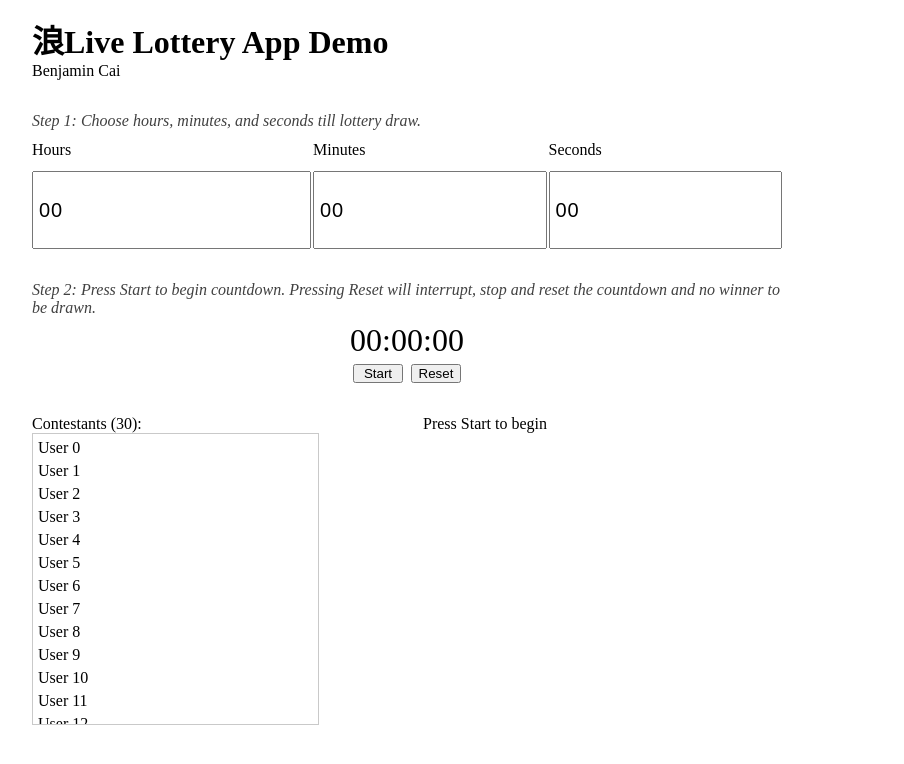
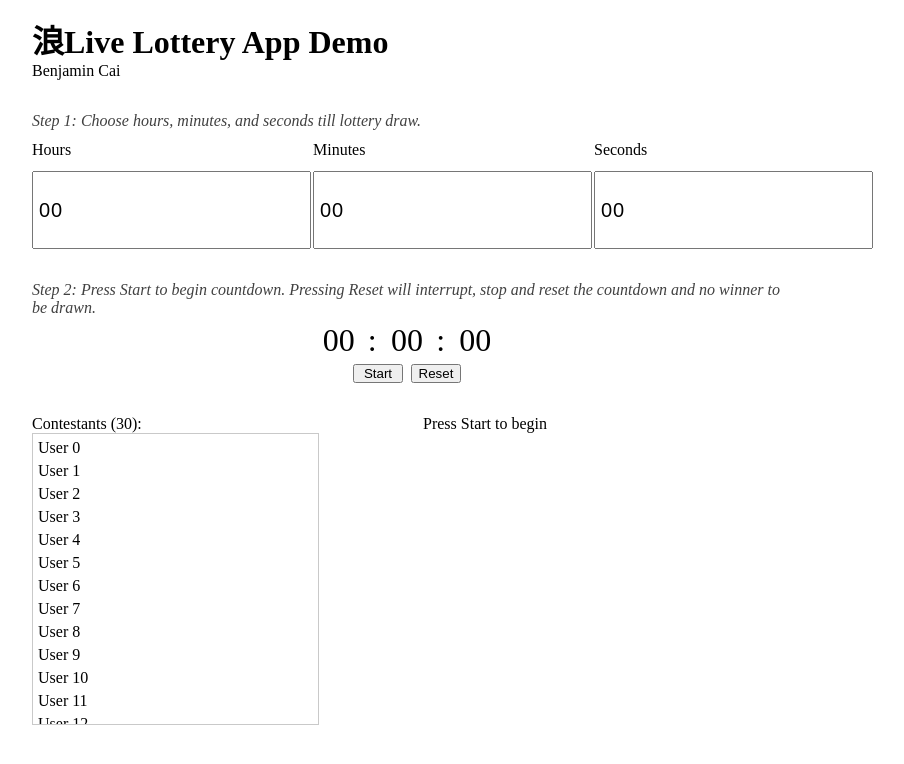
Before and after one commit to benhcai/langliveappdemo-lottery-app-benjamin-cai, a React (Create React App) app: page / in a window 1280 px wide. Shown: the top 764 px of the page, without its empty margins (233-1137 px from the left). Built offline with nearby package versions, Linux system fonts and the light colour scheme.

Commit message:
setTimeout limit enforced on Stopwatch; Prevent 0 time starts; Added custom StopwatchClock component; Added performance improvements

```diff
--- a/src/App.js
+++ b/src/App.js
@@ -12,7 +12,7 @@ function App() {
         <p>Benjamin Cai</p>
       </div>
       <TimerInput />
-      <Stopwatch />
+      {<Stopwatch />}
       <Users />
       <Picker />
     </div>
--- a/src/components/Stopwatch/Stopwatch.component.jsx
+++ b/src/components/Stopwatch/Stopwatch.component.jsx
@@ -1,8 +1,9 @@
-import { useState, useRef } from "react";
 import "./Stopwatch.styles.css";
+import { useState, useRef, useEffect } from "react";
 import { useSelector, useDispatch } from "react-redux";
 import { setPick, setWinner } from "../Picker/state/picker.actions";
-import { formatTime } from "../../helpers/formatStopwatchTime";
+import StopwatchClock from "../StopwatchClock/StopwatchClock.component";
+import { checkValidTimeout } from "../../helpers/checkValidTimeout";
 
 const Stopwatch = () => {
   const dispatch = useDispatch();
@@ -11,20 +12,28 @@ const Stopwatch = () => {
   const secsStored = useSelector((state) => state.timerInput.secs);
 
   const [started, setStarted] = useState(false);
+  const [timeoutTime, setTimeoutTime] = useState(0);
+  const [count, setCount] = useState(timeoutTime);
 
-  const timeInMs = () => {
-    const hours = hoursStored * 60 * 60 * 1000;
-    const mins = minsStored * 60 * 1000;
-    const seconds = secsStored * 1000;
-    const ms = hours + mins + seconds;
-    return ms;
-  };
-
-  const timeoutTime = timeInMs();
-  const [count, setCount] = useState(timeoutTime);
+  useEffect(() => {
+    const timeInMs = () => {
+      const hours = Number(hoursStored) * 60 * 60 * 1000;
+      const mins = Number(minsStored) * 60 * 1000;
+      const seconds = Number(secsStored) * 1000;
+      const ms = hours + mins + seconds;
+      return ms;
+    };
+    setTimeoutTime(timeInMs());
+  }, [hoursStored, minsStored, secsStored]);
 
   const interval = useRef();
   const timeout = useRef();
+
+  useEffect(() => {
+    return () => {
+      clearTimeout(timeout.current);
+    };
+  }, []);
 
   const createTimeout = () => {
     return setTimeout(() => {
@@ -42,25 +51,48 @@ const Stopwatch = () => {
   };
 
   const intervalCallback = () => {
-    setCount((prevCount) => prevCount - 1);
+    setCount((prevCount) => prevCount - 1000);
   };
+
+  const [isTimerError, setIsTimerError] = useState(false);
+
   const handleStart = () => {
+    if (timeoutTime === 0) {
+      setIsTimerError(true);
+      setErrorMessage("Countdown time cannot be 0. Please select a time for the countdown");
+      return;
+    }
+    if (!checkValidTimeout(timeoutTime)) {
+      setIsTimerError(true);
+      setErrorMessage("Countdown time is too long. Valid times range up to 2147483 seconds");
+      return;
+    }
+    setIsTimerError(false);
+    setErrorMessage("");
     if (started === true) return;
     dispatch(setWinner(""));
     setStarted(true);
-    setCount(timeoutTime / 1000);
+    setCount(timeoutTime);
     const intervalStep = 1000;
     interval.current = createInterval(intervalStep, intervalCallback);
     timeout.current = createTimeout();
   };
 
-  const handleStop = () => {
+  const handleReset = () => {
+    setErrorMessage("");
+    setIsTimerError(false);
     dispatch(setWinner(""));
     setStarted(false);
     setCount(0);
     clearInterval(interval.current);
     clearTimeout(timeout.current);
   };
+
+  const makeCountdown = () => {
+    return <StopwatchClock ms={count}></StopwatchClock>;
+  };
+
+  const [errorMessage, setErrorMessage] = useState("");
 
   return (
     <div className="Stopwatch">
@@ -79,15 +111,15 @@ const Stopwatch = () => {
         </button>
         <button
           className={`stopwatch--reset ${started === true ? "stopwatch--reset--active" : ""}`}
-          onClick={handleStop}
+          onClick={handleReset}
         >
           Reset
         </button>
       </div>
-
       <div className={`stopwatch--count ${started ? "stopwatch--active" : ""}`}>
-        {formatTime(count * 1000)}
+        {makeCountdown()}
       </div>
+      {isTimerError ? <div className="time-error">{errorMessage}</div> : ""}
     </div>
   );
 };
--- a/src/components/Stopwatch/Stopwatch.styles.css
+++ b/src/components/Stopwatch/Stopwatch.styles.css
@@ -52,3 +52,8 @@ button {
 .stopwatch--reset--active {
   border: 1px solid rgb(21, 11, 0);
 }
+
+.time-error {
+  grid-column: span 2;
+  color: rgb(220, 4, 4);
+}
--- /dev/null
+++ b/src/components/StopwatchClock/StopwatchClock.component.jsx
@@ -0,0 +1,25 @@
+import "./StopwatchClock.style.css";
+import { twoDigits } from "../../helpers/formatTimerInputNums";
+
+const StopwatchClock = ({ ms }) => {
+  const msInHour = 1 * 60 * 60 * 1000;
+  const hours = Math.trunc(ms / msInHour);
+  ms = ms % msInHour;
+  const msInMin = 1 * 60 * 1000;
+  const mins = Math.trunc(ms / msInMin);
+  ms = ms % msInMin;
+  const msInSec = 1000;
+  const secs = Math.trunc(ms / msInSec);
+
+  return (
+    <div className="StopwatchClock">
+      <div className="StopwatchClock--hours">{twoDigits(hours)}</div>
+      <div className="StopwatchClock--divider">:</div>
+      <div className="StopwatchClock--mins">{twoDigits(mins)}</div>
+      <div className="StopwatchClock--divider">:</div>
+      <div className="StopwatchClock--secs">{twoDigits(secs)}</div>
+    </div>
+  );
+};
+
+export default StopwatchClock;
--- /dev/null
+++ b/src/components/StopwatchClock/StopwatchClock.style.css
@@ -0,0 +1,11 @@
+.StopwatchClock {
+  display: grid;
+  grid-template-columns: 1fr 10px 1fr 10px 1fr;
+  justify-items: center;
+  min-width: 195px;
+}
+
+.StopwatchClock--divider {
+  display: flex;
+  width: 10px;
+}
--- a/src/components/TimerInput/TimerInput.component.jsx
+++ b/src/components/TimerInput/TimerInput.component.jsx
@@ -3,34 +3,34 @@ import { useState } from "react";
 import { useDispatch } from "react-redux";
 import { updateHours, updateMins, updateSecs } from "./state/timerInput.actions";
 import { twoDigits } from "../../helpers/formatTimerInputNums";
+import { onFocusHandler, onBlurHandler } from "../../helpers/timerEventHandlers.js";
 
 const TimerInput = () => {
   const dispatch = useDispatch();
-  const [hours, setHours] = useState(twoDigits(0));
-  const [mins, setMins] = useState(twoDigits(0));
-  const [secs, setSecs] = useState(twoDigits(0));
+  const [hours, setHours] = useState(twoDigits("00"));
+  const [mins, setMins] = useState(twoDigits("00"));
+  const [secs, setSecs] = useState("00");
 
   const handleHoursChange = (e) => {
-    const val = Number(e.target.value);
-    setHours(twoDigits(val));
-    dispatch(updateHours(val));
+    const formattedVal = twoDigits(e.target.value);
+    setHours(formattedVal);
+    dispatch(updateHours(formattedVal));
   };
 
   const handleMinsChange = (e) => {
-    const val = Number(e.target.value);
-    setMins(twoDigits(val));
-    dispatch(updateMins(val));
+    const formattedVal = twoDigits(e.target.value);
+    setMins(formattedVal);
+    dispatch(updateMins(formattedVal));
   };
 
   const handleSecsChange = (e) => {
-    const val = Number(e.target.value);
-    setSecs(twoDigits(val));
-    dispatch(updateSecs(val));
+    const formattedVal = twoDigits(e.target.value);
+    setSecs(formattedVal);
+    dispatch(updateSecs(formattedVal));
   };
 
   const minHoursMinsSecs = 0;
   const maxMinsSecs = 60;
-
   return (
     <div className="TimerInput">
       <p className="instruction-text">
@@ -45,6 +45,8 @@ const TimerInput = () => {
           onChange={handleHoursChange}
           min={minHoursMinsSecs}
           step="1"
+          onFocus={() => onFocusHandler(hours, setHours)}
+          onBlur={() => onBlurHandler(hours, setHours)}
         />
         <label>Minutes</label>
         <input
@@ -53,8 +55,10 @@ const TimerInput = () => {
           value={mins}
           onChange={handleMinsChange}
           min={minHoursMinsSecs}
-          max={maxMinsSecs}
+          // max={maxMinsSecs}
           step="1"
+          onFocus={() => onFocusHandler(mins, setMins)}
+          onBlur={() => onBlurHandler(mins, setMins)}
         />
         <label>Seconds</label>
         <input
@@ -63,8 +67,10 @@ const TimerInput = () => {
           value={secs}
           onChange={handleSecsChange}
           min={minHoursMinsSecs}
-          max={maxMinsSecs}
+          // max={maxMinsSecs}
           step="1"
+          onFocus={() => onFocusHandler(secs, setSecs)}
+          onBlur={() => onBlurHandler(secs, setSecs)}
         />
       </form>
     </div>
--- /dev/null
+++ b/src/helpers/checkValidTimeout.js
@@ -0,0 +1,6 @@
+export const checkValidTimeout = (ms) => {
+  // Defined as the maximum delay allowed on setTimout, a 32-bit signed integer.
+  const MAX_DELAY_VALUE_MS = 2147483647;
+  if (ms <= MAX_DELAY_VALUE_MS) return true;
+  return false;
+};
--- a/src/helpers/formatTimerInputNums.js
+++ b/src/helpers/formatTimerInputNums.js
@@ -1,6 +1,6 @@
 export const twoDigits = (num) => {
-  return num.toLocaleString("en-US", {
-    minimumIntegerDigits: 2,
-    useGrouping: false,
-  });
+  num = parseInt(num);
+  if (isNaN(num)) return "";
+  if (num < 10) return String(`0${num}`);
+  return String(num);
 };
--- /dev/null
+++ b/src/helpers/timerEventHandlers.js
@@ -0,0 +1,7 @@
+export const onFocusHandler = (prop, setter) => {
+  if (prop === "00") setter("");
+};
+
+export const onBlurHandler = (prop, setter) => {
+  if (prop === "") setter("00");
+};
```
Also changed, not shown: package.json (+3 -10 lines), src/helpers/checkValidDate.js (added, +8 -0 lines), 1 other file (tests, documents, lock files or other folders).
